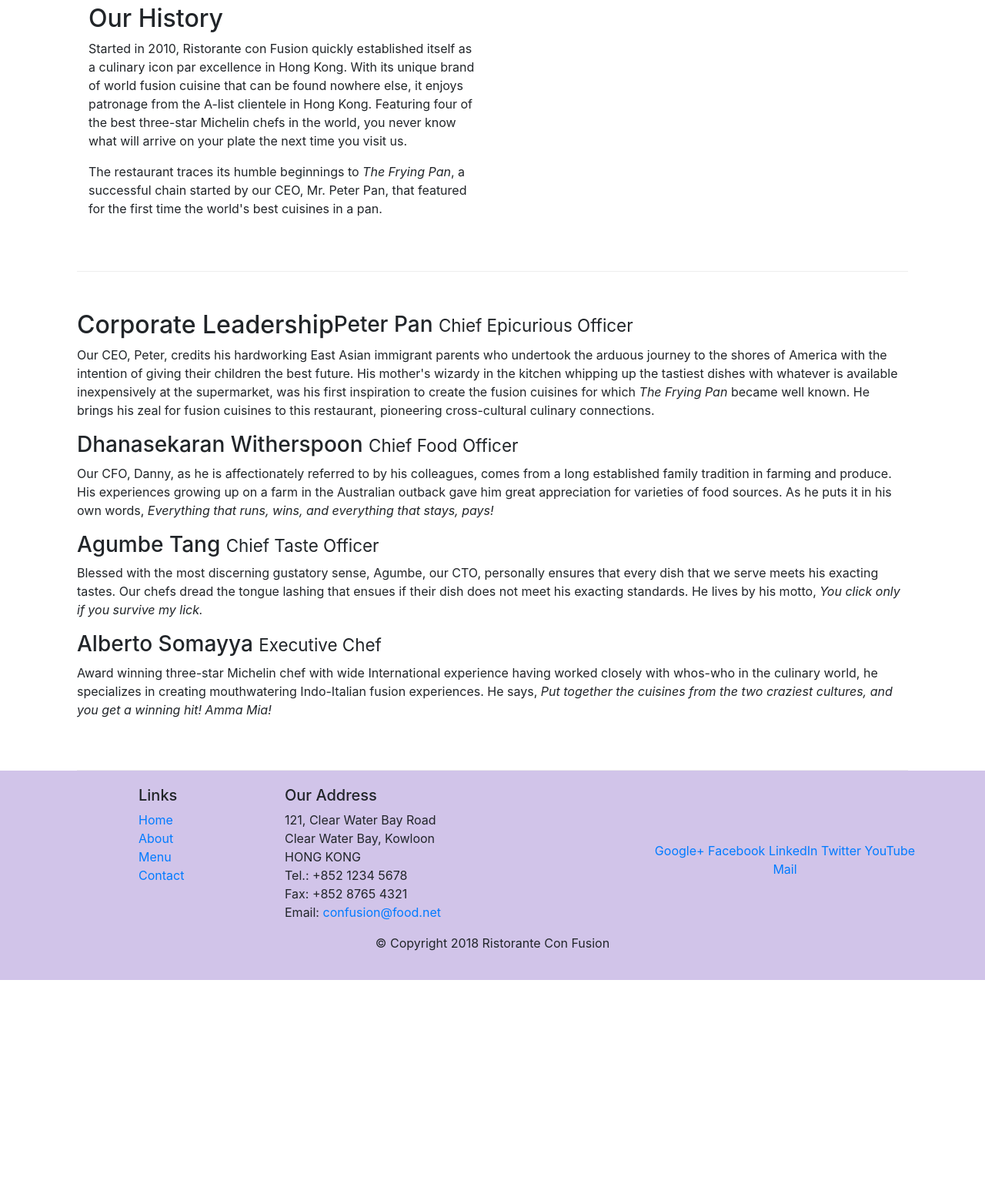
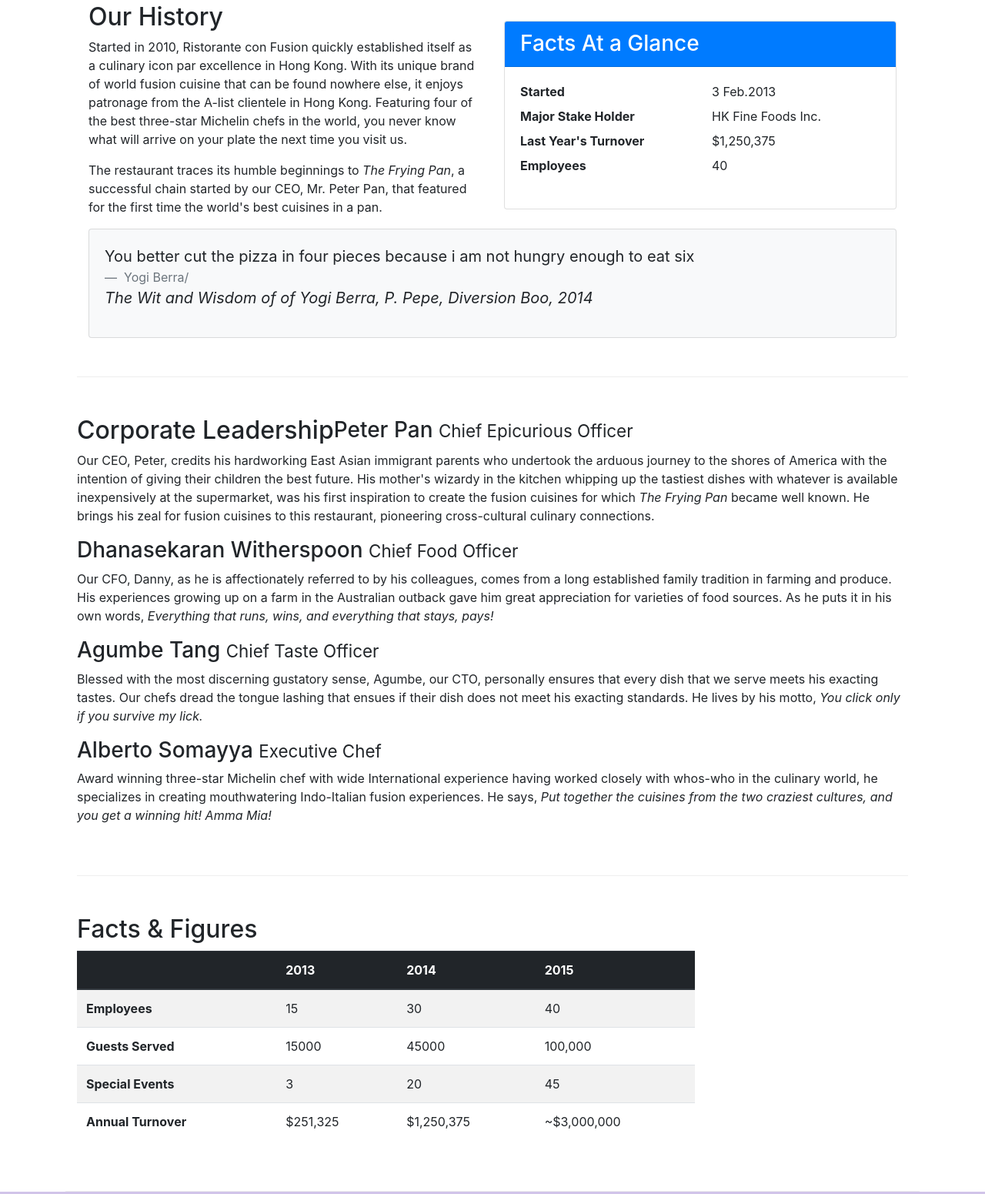
Before and after one commit to HninLwin-byte/Bootstrap, a website: page aboutus.html in a window 1280 px wide. Shown: the part 512-2063 px from the top of the page at 77% size. Before the commit the page ends 1785 px from the top, so only its background shows below. Drawn offline with nearby package versions, Linux system fonts and the light colour scheme.

Commit message:
logo,badge

```diff
--- a/aboutus.html
+++ b/aboutus.html
@@ -19,13 +19,13 @@
             <button class="navbar-toggler" type='button' data-toggle="collapse" data-target="#Navbar">
                 <span class="navbar-toggler-icon"></span>
             </button>
-            <a class='navbar-brand mr-auto'  href="./index.html">Ristornte Con Fusion</a>
+            <a class='navbar-brand mr-auto'  href="./index.html"><img src="img/logo.png" alt="" height="30" width="41"></a>
             <div class="collapse navbar-collapse" id="Navbar">
                 <ul class="navbar-nav mr-auto">
                     <li class='nav-item '><a class="nav-link" href="./index.html">Home</a></li>
                     <li class='nav-item active'><a class="nav-link" href="#">About</a></li>
                     <li class='nav-item'><a class="nav-link" href="#">Menu</a></li>
-                    <li class='nav-item'><a class="nav-link" href="#">Contact</a></li>
+                    <li class='nav-item'><a class="nav-link" href="contactus.html">Contact</a></li>
                 </ul>
             </div>
 
@@ -39,7 +39,8 @@
                     <h1>Ristorante con Fusion</h1>
                     <p>We take inspiration from the World's best cuisines, and create a unique fusion experience. Our lipsmacking creations will tickle your culinary senses!</p>
                 </div>
-                <div class="col-12 col-sm">
+                <div class="col-12 col-sm  align-self-center">
+                    <img src="img/logo.png" class="img-fluid" alt="">
                 </div>
             </div>
         </div>
@@ -67,6 +68,37 @@
                    <p>Started in 2010, Ristorante con Fusion quickly established itself as a culinary icon par excellence in Hong Kong. With its unique brand of world fusion cuisine that can be found nowhere else, it enjoys patronage from the A-list clientele in Hong Kong.  Featuring four of the best three-star Michelin chefs in the world, you never know what will arrive on your plate the next time you visit us.</p>
                    <p>The restaurant traces its humble beginnings to <em>The Frying Pan</em>, a successful chain started by our CEO, Mr. Peter Pan, that featured for the first time the world's best cuisines in a pan.</p>
                  </div>
+
+                 <div class="col-sm">
+                     <div class="card">
+                         <h3 class="card-header bg-primary text-white"> Facts At a Glance</h3>
+                         <div class="card-body">
+                             <dl class="row">
+                                 <dt class="col-6">Started </dt>
+                                 <dd class="col-6"> 3 Feb.2013</dd>
+                                 <dt class="col-6">Major Stake Holder</dt>
+                                 <dd class="col-6">HK Fine Foods Inc.</dd>
+                                 <dt class="col-6">Last Year's Turnover</dt>
+                                 <dd class="col-6">$1,250,375</dd>
+                                 <dt class="col-6">Employees</dt>
+                                 <dd class="col-6">40</dd>
+
+                             </dl>
+                         </div>
+                     </div>
+
+                 </div>
+                 <div class=" col-12">
+                     <div class="card card-body bg-light">
+                         <blockquote class="blockquote">
+                            <p class="mb-0"> You better cut the pizza in four pieces
+                                because i am not hungry enough to eat six</p>
+                            <footer class="blockquote-footer"> Yogi Berra/</footer>
+                            <cite title="Source Title">The Wit and Wisdom of of Yogi Berra, P. Pepe, Diversion Boo, 2014</cite>
+                            </blockquote>
+                     </div>
+
+                 </div>
                </div>
 
             <div>
@@ -87,6 +119,54 @@
                 <h3>Alberto Somayya <small>Executive Chef</small></h3>
                 <p class="d-none d-lg-block">Award winning three-star Michelin chef with wide International experience having worked closely with whos-who in the culinary world, he specializes in creating mouthwatering Indo-Italian fusion experiences. He says, <em>Put together the cuisines from the two craziest cultures, and you get a winning hit! Amma Mia!</em></p>
             </div>
+       </div>
+       <div class="row row-content">
+           <div class="col-12 col-sm-9">
+               <h2>Facts &amp; Figures</h2>
+               <div class="table-responsive">
+                <table class="table table-striped">
+                    <thead class="thead-dark">
+                        <tr>
+                            <th>&nbsp;</th>
+                            <th>2013</th>
+                            <th>2014</th>
+                            <th>2015</th>
+                        </tr>
+                    </thead>
+                    <tbody>
+                        <tr>
+                            <th>Employees</th>
+                            <td>15</td>
+                            <td>30</td>
+                            <td>40</td>
+                        </tr>
+                        <tr>
+                            <th>Guests Served</th>
+                            <td>15000</td>
+                            <td>45000</td>
+                            <td>100,000</td>
+                        </tr>
+                        <tr>
+                            <th>Special Events</th>
+                            <td>3</td>
+                            <td>20</td>
+                            <td>45</td>
+                        </tr>
+                        <tr>
+                            <th>Annual Turnover</th>
+                            <td>$251,325</td>
+                            <td>$1,250,375</td>
+                            <td>~$3,000,000</td>
+                        </tr>
+                    </tbody>
+                </table>
+            </div>
+           </div>
+
+           <div class="col-12 col-sm-3">
+
+
+           </div>
        </div>
 
     </div>
```
Also changed, not shown: contactus.html (+1 -1 lines), index.html (+22 -8 lines), img/alberto.png (added), img/buffet.png (added), img/logo.png (added), img/uthappizza.png (added), 1 other file.
